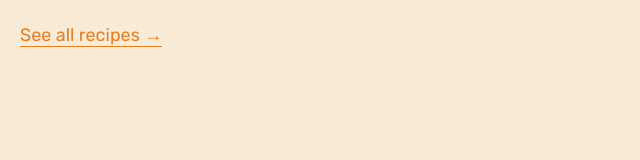
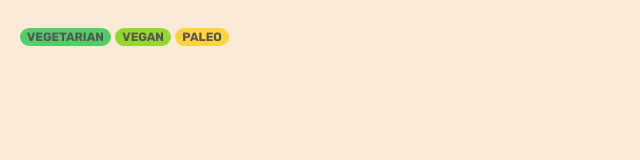
Before and after one commit to pbnjaay/omni, a plain HTML site: page labo.html in a window 1280 px wide. Shown: the whole page, without its empty margins (0-640 px from the left). Drawn offline with Linux system fonts and the light colour scheme.

Commit message:
adding badges

```diff
--- a/css/style.css
+++ b/css/style.css
@@ -131,6 +131,7 @@ small,
     }
 }
 
+/* link arrow */
 .link-arrow {
     text-decoration: none;
     color: var(--color-primary);
@@ -144,6 +145,23 @@ small,
     border: none;
 }
 
-.link-arrow: {
-    height: 0;
+/* badges */
+.badge {
+    padding: 2px 7px;
+    border-radius: 40rem;
+    text-transform: uppercase;
+    font-size: 1.2rem;
+    font-weight: bold;
 }
+
+.badge--vegan {
+    background-color: var(--color-vegan);
+}
+
+.badge--vegetarian {
+    background-color: var(--color-vegetarian);
+}
+
+.badge--paleo {
+    background-color: var(--color-paleo);
+}
--- a/labo.html
+++ b/labo.html
@@ -12,6 +12,8 @@
     <link rel="stylesheet" href="css/style.css" />
   </head>
   <body style="padding: 2rem; background-color: antiquewhite">
-    <a href="#" class="link-arrow">See all recipes &rarr;</a>
+    <span class="badge badge--vegetarian">vegetarian</span>
+    <span class="badge badge--vegan">vegan</span>
+    <span class="badge badge--paleo">paleo</span>
   </body>
 </html>
```
Also changed, not shown: components/link-arrow.html (added, +1 -0 lines).
